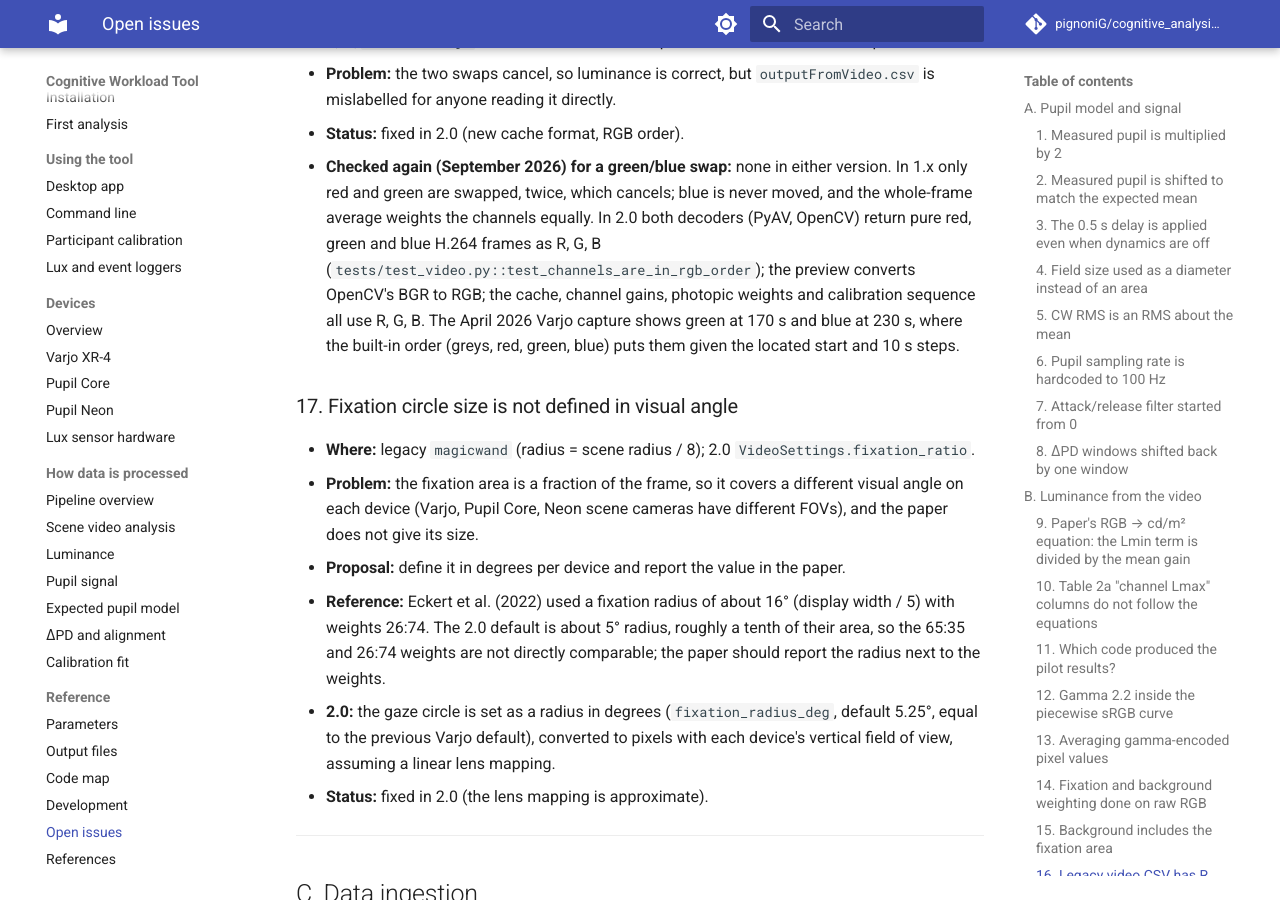
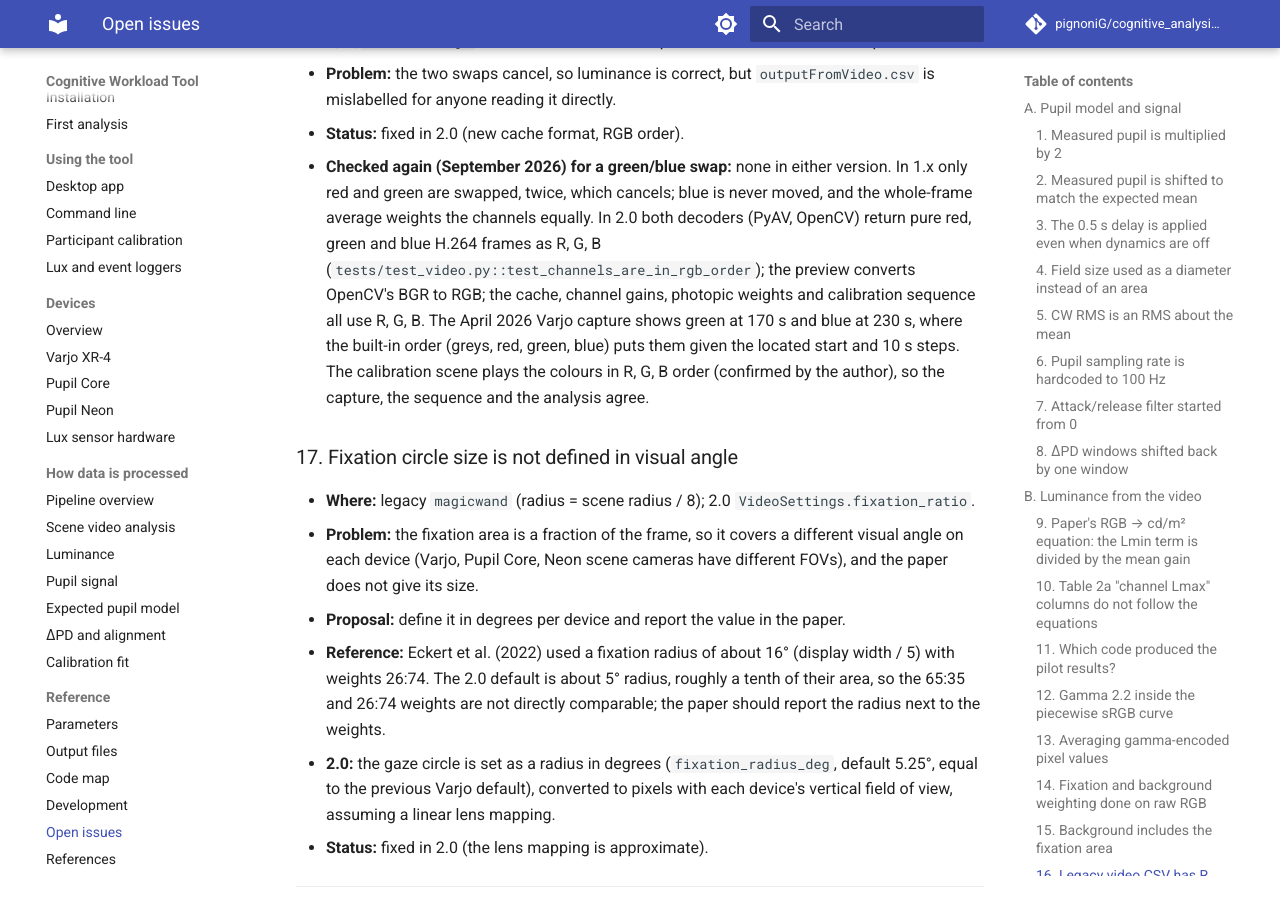
Before and after one commit to pignoniG/cognitive_analysis_tool, an MkDocs documentation site: the page built from docs/OPEN_ISSUES.md, in a window 1280 px wide and 900 px high, scrolled down 6799 px. Built offline with MkDocs 1.6.1 and Material for MkDocs 9.7.7, drawn with Linux system fonts in a browser that asks for light colours; comment, search, counter and statistics services are not loaded.

Commit message:
Open issue 16: the calibration scene plays R, G, B

```diff
--- a/docs/OPEN_ISSUES.md
+++ b/docs/OPEN_ISSUES.md
@@ -207,7 +207,8 @@ them rather than describing the headset or the participant.
   (`tests/test_video.py::test_channels_are_in_rgb_order`); the preview converts OpenCV's BGR to RGB; the cache,
   channel gains, photopic weights and calibration sequence all use R, G, B. The April 2026 Varjo capture shows green
   at 170 s and blue at 230 s, where the built-in order (greys, red, green, blue) puts them given the located start
-  and 10 s steps.
+  and 10 s steps. The calibration scene plays the colours in R, G, B order (confirmed by the author), so the
+  capture, the sequence and the analysis agree.
 
 ### 17. Fixation circle size is not defined in visual angle
 - **Where:** legacy `magicwand` (radius = scene radius / 8); 2.0 `VideoSettings.fixation_ratio`.
```
